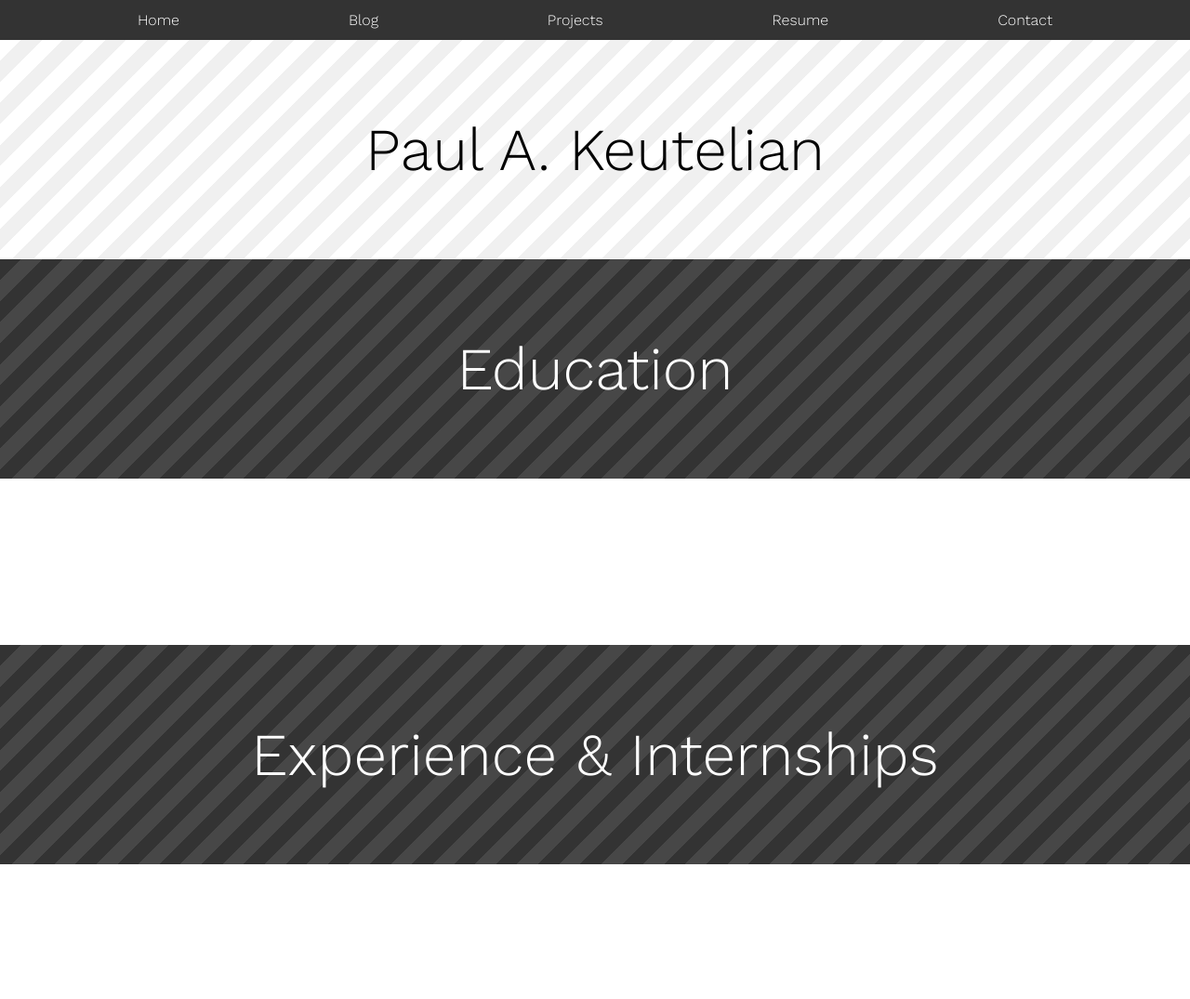
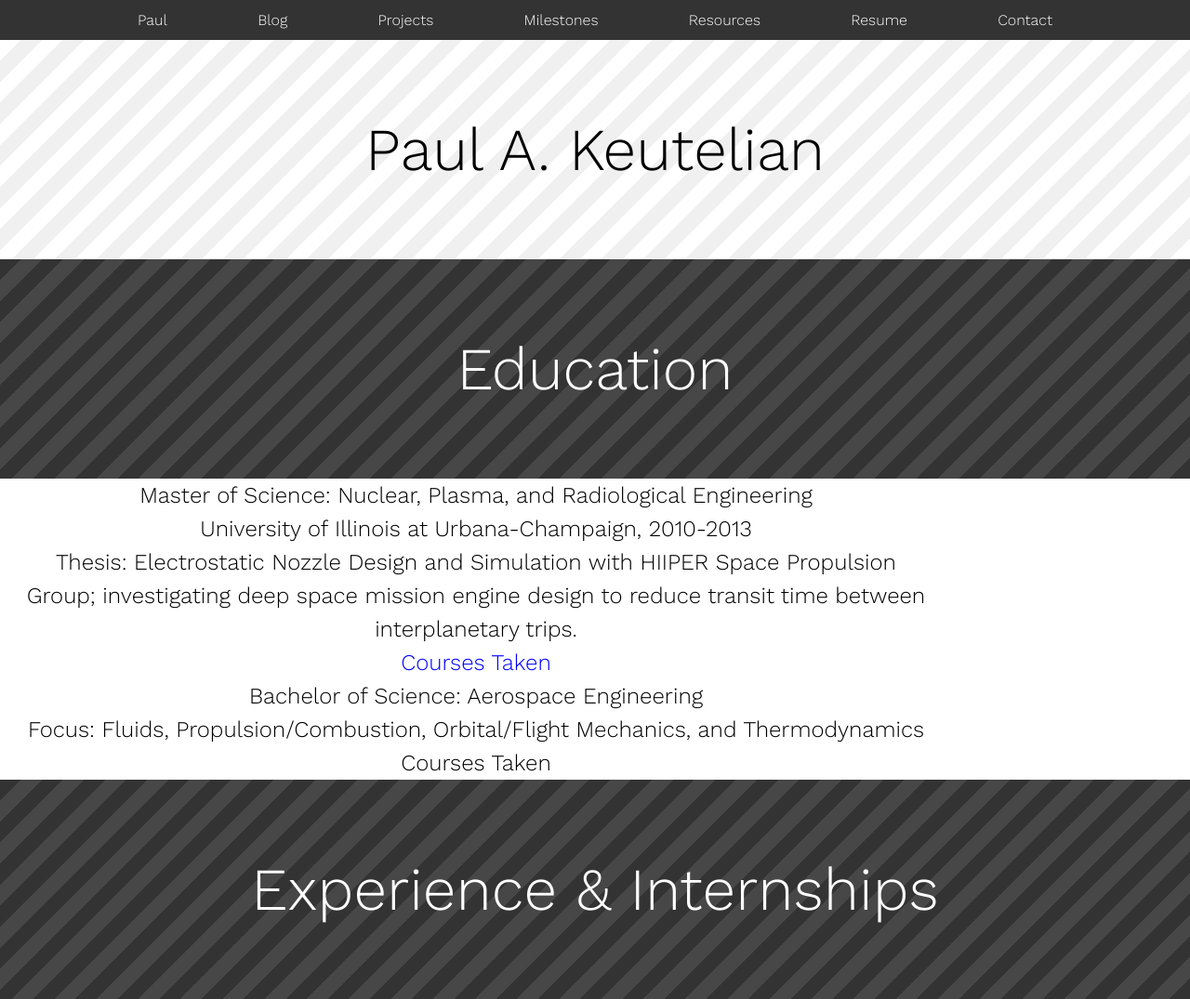
Before and after one commit to pkeutelian/pkeu-net, a website: page dev/resume.html in a window 1280 px wide. Shown: the top 1075 px of the page at 93% size. Drawn offline with nearby package versions, Linux system fonts and the light colour scheme.

Commit message:
Issues:#4 Added education content to resume, corrected CSS problems with how links are handled, added menu options in resume file.

```diff
--- a/dev/css/style.css
+++ b/dev/css/style.css
@@ -1,6 +1,21 @@
+a:link {
+	color:blue;
+	text-decoration:none;
+}
+
+a:hover{
+	text-decoration:underline;
+}
+
 body{
 	font-family: 'Work Sans', sans-serif;
 	margin:0 0 0 0;
+}
+
+ul {
+	list-style-type: none;
+	text-align:left;
+	padding: 0 10px 0 10px;
 }
 
 .div-dark{
@@ -53,31 +68,6 @@ body{
 	justify-content: center;
 }
 
-.topmenu {
-	display:flex;
-	justify-content:space-between;
-	margin: 0 20px 0 20px;
-	width:984px;
-	min-width: 480px;
-}
-
-.topmenu > a {
-	flex:0 1 auto;
-	text-decoration:none;
-}
-
-.topmenu > a:hover{
-	color:gray;
-}
-
-.topmenu > a:link,a:visited {
-	color: white;
-}
-
-.topmenu > a:active{
-	color: red;
-}
-
 .paper-header{
 	align-items:center;
 	background-color: rgba(0,0,0,0.8);
@@ -111,6 +101,12 @@ body{
 	width:50%;
 }
 
+.sub-col{
+	display:flex;
+	font-size:1em;
+	line-height:1em;
+}
+
 .sub-title{
 	align-items:center;
 	font-size:4em;
@@ -132,16 +128,26 @@ body{
 	margin:0 20px 0 20px;
 }
 
-.sub-col{
+.topmenu {
 	display:flex;
-	font-size:1em;
-	line-height:1em;
+	justify-content:space-between;
+	margin: 0 20px 0 20px;
+	width:984px;
+	min-width: 480px;
 }
 
-ul {
-	list-style-type: none;
-	text-align:left;
-	padding: 0 10px 0 10px;
+.topmenu > a:link,a:visited {
+	flex:0 1 auto;
+	text-decoration:none;
+	color: white;
+}
+
+.topmenu > a:hover{
+	color:gray;
+}
+
+.topmenu > a:active{
+	color: red;
 }
 
 #video-background {
--- a/dev/resume.html
+++ b/dev/resume.html
@@ -1,7 +1,7 @@
 <!DOCTYPE HTML>
 <html>
 	<head>
-				<title>Resume - PKeu.net</title>
+		<title>Resume - PKeu.net</title>
 		<meta name=viewport content="width=device-width, height=device-height, initial-scale=1">
 		<meta name="theme-color" content="#29293D">
 		<script src="http://component.kitchen/packages/sample/webcomponentsjs/webcomponents.js"></script>
@@ -26,9 +26,11 @@
 		<paper-header-panel mode="scroll" class="flex" id="title">
 			<div class="paper-header">
 				<div class="topmenu">
-					<a href="index.html">Home</a>
+					<a href="index.html">Paul</a>
 					<a href="blog.html">Blog</a>
 					<a href="projects.html">Projects</a>
+					<a href="milestones">Milestones</a>
+					<a href="resources">Resources</a>
 					<a href="resume.html">Resume</a>
 					<a href="contact.html">Contact</a>
 				</div>
@@ -40,7 +42,17 @@
 				<div class="spacer div-dark">
 					<div class="dropcontent sub-title">Education</div>
 				</div>
-				<div class="spacer">&nbsp;</div>
+				<div class="sub-text">
+					<div>Master of Science: Nuclear, Plasma, and Radiological Engineering</div>
+					<div>University of Illinois at Urbana-Champaign, 2010-2013</div>
+					<div>Thesis: Electrostatic Nozzle Design and Simulation with HIIPER Space Propulsion Group; investigating deep space mission engine design to reduce transit time between interplanetary trips.</div>
+					<a href="courses">Courses Taken</a>
+				</div>
+				<div>
+					<div class="sub-text">Bachelor of Science: Aerospace Engineering</div>
+					<div class="sub-text">Focus: Fluids, Propulsion/Combustion, Orbital/Flight Mechanics, and Thermodynamics</div>
+					<div class="sub-text">Courses Taken</div>
+				</div>
 				<div class="spacer div-dark">
 					<div class="dropcontent sub-title">Experience & Internships</div>
 				</div>
```
